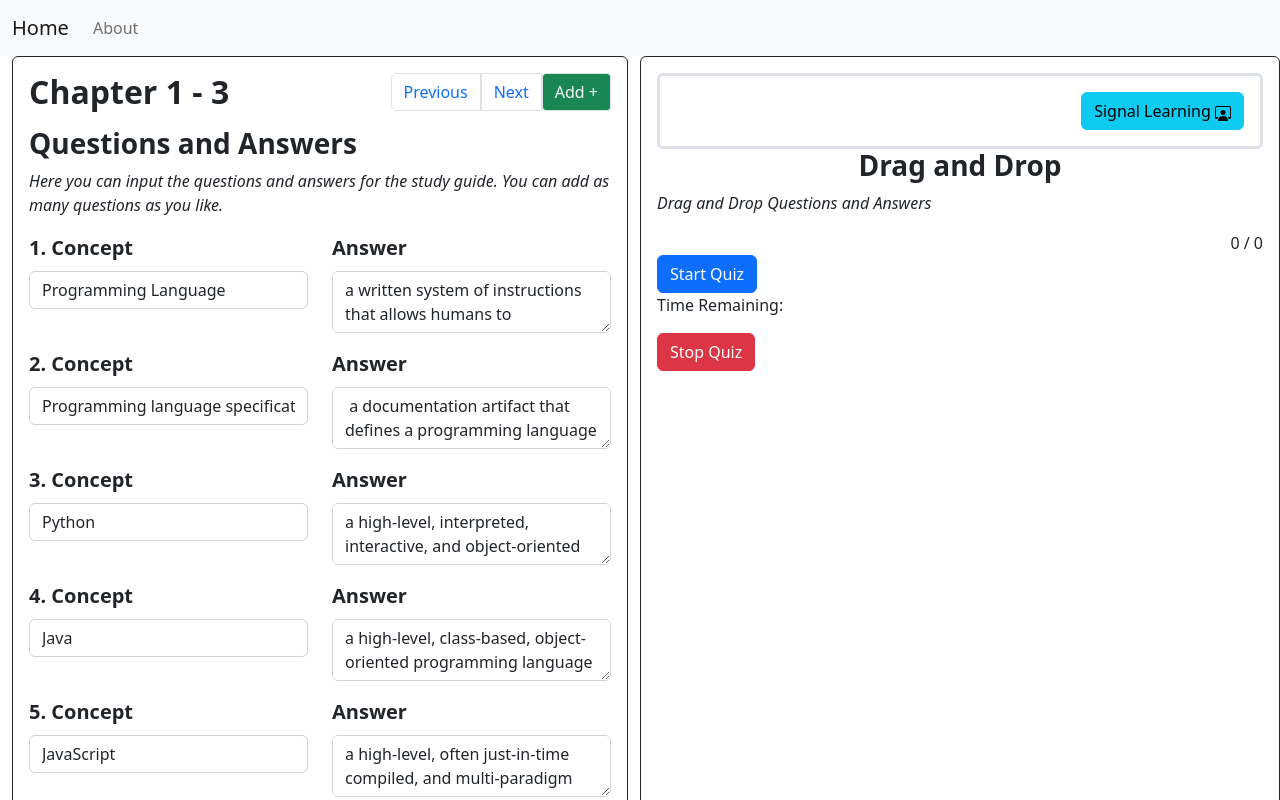
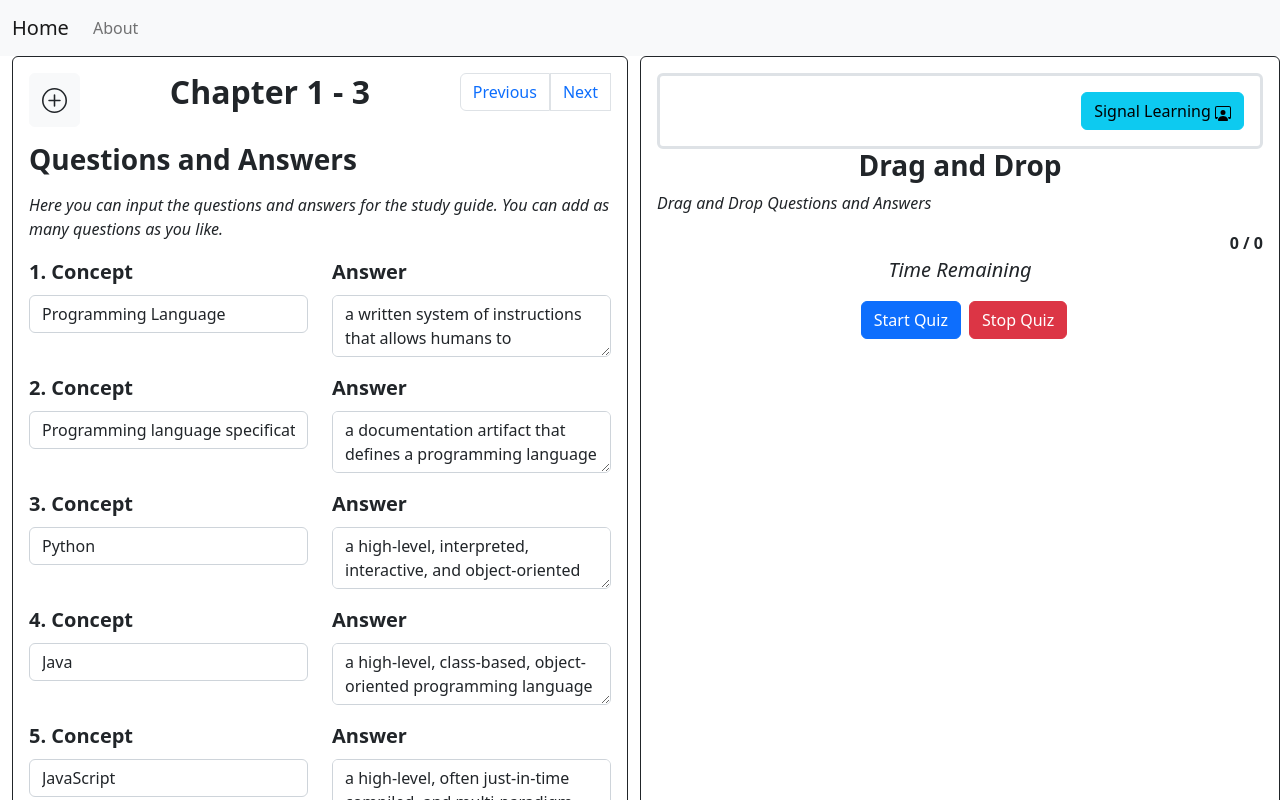
Before and after one commit to TheodoreAI/study-guide, a Vue app: page / in a window 1280 px wide. Shown: the top 800 px of the page. Built offline with nearby package versions, Linux system fonts and the light colour scheme.

Commit message:
adds styling to timer and shuffle algo

```diff
--- a/src/views/StudyGuideHome.vue
+++ b/src/views/StudyGuideHome.vue
@@ -4,6 +4,27 @@
       <div class="col-6 text-center">
         <div class="border border-dark rounded-2 mb-2 text-start p-3">
           <div class="d-flex justify-content-between">
+            <button
+              @click="addChapter()"
+              class="btn btn-light text-dark fw-bold my-0 py-0"
+            >
+              <svg
+                xmlns="http://www.w3.org/2000/svg"
+                width="25"
+                height="25"
+                fill="currentColor"
+                class="bi bi-plus-circle"
+                viewBox="0 0 16 16"
+              >
+                <path
+                  d="M8 15A7 7 0 1 1 8 1a7 7 0 0 1 0 14m0 1A8 8 0 1 0 8 0a8 8 0 0 0 0 16"
+                />
+                <path
+                  d="M8 4a.5.5 0 0 1 .5.5v3h3a.5.5 0 0 1 0 1h-3v3a.5.5 0 0 1-1 0v-3h-3a.5.5 0 0 1 0-1h3v-3A.5.5 0 0 1 8 4"
+                />
+              </svg>
+            </button>
+
             <h2 for="chapters" class="form-label fw-bold">
               Chapter {{ currentChapter + 1 }} - {{ chapters.length }}
             </h2>
@@ -17,23 +38,15 @@
                 <li>
                   <a @click="nextChapter()" class="page-link" href="#">Next</a>
                 </li>
-                <li>
-                  <a
-                    @click="addChapter()"
-                    class="page-link bg-success text-light rounded-1"
-                    href="#"
-                    >Add +</a
-                  >
-                </li>
               </ul>
             </nav>
           </div>
-          <h3 class="fw-bold">Questions and Answers</h3>
+          <h3 class="fw-bold my-3">Questions and Answers</h3>
           <p class="fst-italic">
             Here you can input the questions and answers for the study guide.
             You can add as many questions as you like.
           </p>
-          <form @submit.prevent="createStudyMethod()">
+          <form>
             <div
               class="mb-3"
               v-for="(q, i) in chapters[currentChapter].questionsAndAnswers"
@@ -66,9 +79,9 @@
             </div>
             <div class="d-flex justify-content-center my-3 py-3">
               <button
-                @click="addQuestion()"
+                @click.prevent="addQuestion()"
                 type="add"
-                class="btn btn-success rounded"
+                class="btn btn-success rounded-3"
               >
                 <svg
                   xmlns="http://www.w3.org/2000/svg"
@@ -87,7 +100,7 @@
                 </svg>
               </button>
             </div>
-            <div class="col">
+            <div class="col border border-dark p-3 rounded-2">
               <h4 class="fw-bold">Select a type</h4>
               <p class="fw-bold">
                 Here you can select the specific kind of study guide.
@@ -179,7 +192,7 @@
         </h3>
         <div v-if="selectedMethod === 'Drag and Drop'">
           <p class="fst-italic">Drag and Drop Questions and Answers</p>
-          <div class="d-flex justify-content-end">
+          <div class="d-flex justify-content-end fw-bold">
             {{ numSortedCorrectly }} / {{ numToSort }}
           </div>
           <div class="row">
@@ -199,6 +212,9 @@
                 v-for="(answer, index) in quizAnswers"
                 :key="index"
                 class="card droppable border border-dark rounded-2 p-2 my-2"
+                :class="{
+                  'bg-success text-light': answer.id === draggedQuestion?.id,
+                }"
                 @dragover="onDragOver($event)"
                 @drop="onDrop($event, answer)"
               >
@@ -206,11 +222,18 @@
               </div>
             </div>
           </div>
-          <button class="btn btn-primary" @click="startQuiz()">
-            Start Quiz
-          </button>
-          <p>Time Remaining: {{ timerDisplay }}</p>
-          <button class="btn btn-danger" @click="stopQuiz()">Stop Quiz</button>
+          <p class="fst-italic fs-5 text-center">
+            Time Remaining {{ timerDisplay }}
+          </p>
+          <div class="d-flex justify-content-center">
+            <button class="btn btn-primary mx-2" @click="startQuiz()">
+              Start Quiz
+            </button>
+
+            <button class="btn btn-danger" @click="stopQuiz()">
+              Stop Quiz
+            </button>
+          </div>
         </div>
       </div>
     </div>
@@ -245,7 +268,7 @@ export default {
               id: 1,
               question: "Programming language specification",
               answer:
-                " a documentation artifact that defines a programming language so that users and implementors can agree on what programs in that language mean.",
+                "a documentation artifact that defines a programming language so that users and implementors can agree on what programs in that language mean.",
               method: "flashCards",
             },
             {
@@ -356,35 +379,30 @@ export default {
       this.numToSort = this.quizAnswers.length;
       this.startTimer(this.minutes);
     },
-    shuffle(array) {
-      //* https://javascript.info/task/shuffle
-      let currentIndex = array.length,
-        randomIndex;
-      while (currentIndex !== 0) {
-        randomIndex = Math.floor(Math.random() * currentIndex);
-        currentIndex--;
-        [array[currentIndex], array[randomIndex]] = [
-          array[randomIndex],
-          array[currentIndex],
-        ];
-      }
-      return array;
-    },
     randomizeAndReturn() {
       let questionsAndAnswers = [];
       this.chapters[this.currentChapter].questionsAndAnswers.forEach((qa) => {
         questionsAndAnswers.push(qa);
       });
-      let randomizedAnswers = [];
+
       //* shuffle the answers
-      randomizedAnswers = this.shuffle(questionsAndAnswers);
-      let randomizedQuestions = [];
+      let randomizedAnswers = this.shuffle(questionsAndAnswers);
+
       //* shuffle the questions
-      randomizedQuestions = this.shuffle(questionsAndAnswers);
+      let randomizedQuestions = this.shuffle(questionsAndAnswers);
       return [randomizedAnswers, randomizedQuestions];
     },
+    shuffle(array) {
+      //* https://www.geeksforgeeks.org/shuffle-a-given-array-using-fisher-yates-shuffle-algorithm/#
+      for (let i = array.length - 1; i > 0; i--) {
+        let j = Math.floor(Math.random() * (i + 1));
+        // swap array[i] with the element at random index
+        [array[i], array[j]] = [array[j], array[i]];
+      }
+      return array;
+    },
     stopQuiz() {
-      clearInterval(this.timer);
+      this.timer = null;
     },
     startTimer(minutes) {
       let min = minutes;
@@ -434,7 +452,6 @@ export default {
     },
     onDrop(event, answer) {
       event.preventDefault();
-      console.log("answer", answer, "question", this.draggedQuestion);
       if (this.draggedQuestion.id === answer.id) {
         alert("Correct match!");
         this.numSortedCorrectly++;
```
